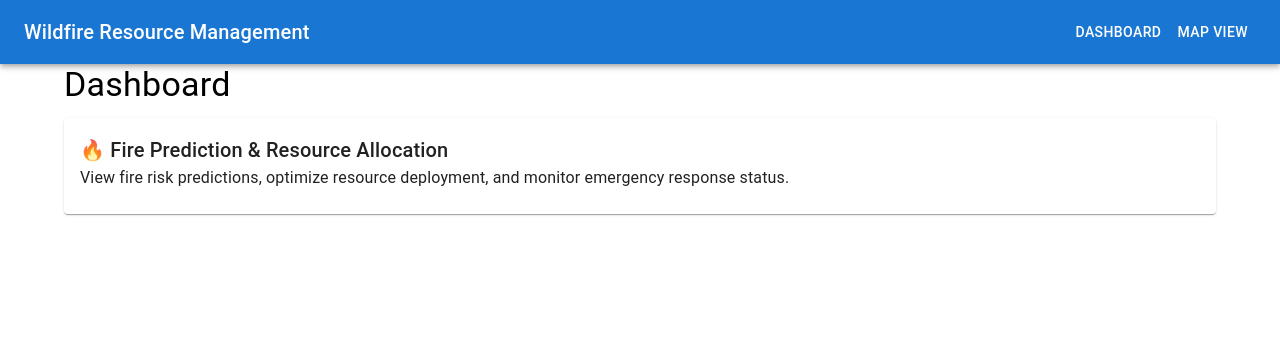
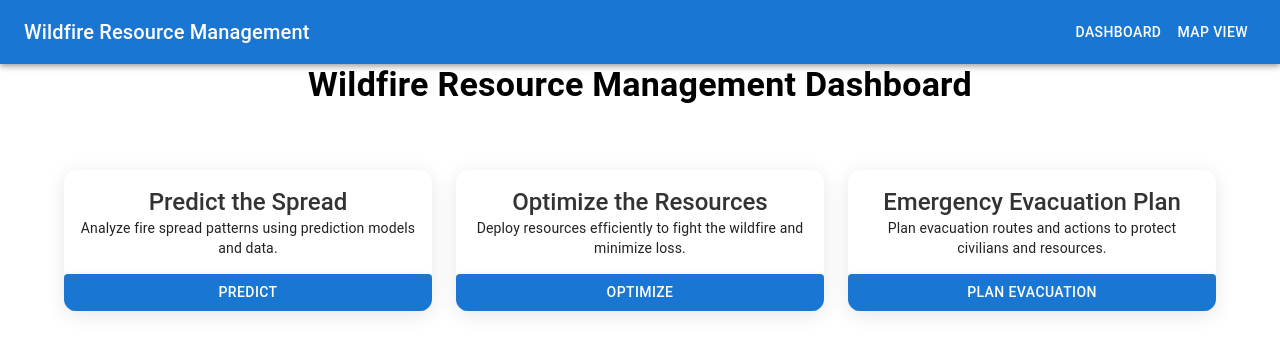
Before and after one commit to NehaSJ99/Wild-Fire-Resource-Management-Optimization, a React (Create React App) app in the folder frontend-new/: page / in a window 1280 px wide. Shown: the top 354 px of the page. Built offline with nearby package versions, Linux system fonts and the light colour scheme.

Commit message:
backend files added

```diff
--- a/frontend-new/src/components/Dashboard.js
+++ b/frontend-new/src/components/Dashboard.js
@@ -1,20 +1,128 @@
 import React from "react";
-import { Container, Typography, Card, CardContent } from "@mui/material";
+import { Container, Typography, Card, CardContent, Button, Grid, CardActionArea } from "@mui/material";
+import { styled } from "@mui/material/styles";
+import axios from "axios";
+
+// Styled Components for Cards
+const StyledCard = styled(Card)(({ theme }) => ({
+  height: "100%",
+  display: "flex",
+  flexDirection: "column",
+  boxShadow: "0px 4px 20px rgba(0, 0, 0, 0.1)",
+  borderRadius: "12px",
+}));
+
+const StyledCardContent = styled(CardContent)(({ theme }) => ({
+  flexGrow: 1,
+  textAlign: "center",
+}));
+
+const StyledButton = styled(Button)(({ theme }) => ({
+  marginTop: "auto",
+  backgroundColor: theme.palette.primary.main,
+  color: "#fff",
+  "&:hover": {
+    backgroundColor: theme.palette.primary.dark,
+  },
+}));
 
 const Dashboard = () => {
+  // Handle API request for Predicting the Spread
+  const handlePredictSpread = async () => {
+    try {
+      const response = await axios.post("http://localhost:5000/predict-spread");
+      alert(response.data.message);  // Handle the response
+    } catch (error) {
+      console.error("Error predicting spread:", error);
+      alert("Failed to predict the spread.");
+    }
+  };
+
+  // Handle API request for Optimizing Resources
+  const handleOptimizeResources = async () => {
+    try {
+      const response = await axios.post("http://localhost:5000/optimize-resources");
+      alert(response.data.message);  // Handle the response
+    } catch (error) {
+      console.error("Error optimizing resources:", error);
+      alert("Failed to optimize resources.");
+    }
+  };
+
+  // Handle API request for Emergency Evacuation Plan
+  const handleEvacuationPlan = async () => {
+    try {
+      const response = await axios.post("http://localhost:5000/emergency-evacuation");
+      alert(response.data.message);  // Handle the response
+    } catch (error) {
+      console.error("Error planning evacuation:", error);
+      alert("Failed to plan evacuation.");
+    }
+  };
+
   return (
     <Container>
-      <Typography variant="h4" gutterBottom>
-        Dashboard
+      <Typography variant="h4" gutterBottom align="center" sx={{ fontWeight: "bold" }}>
+        Wildfire Resource Management Dashboard
       </Typography>
-      <Card>
-        <CardContent>
-          <Typography variant="h6">🔥 Fire Prediction & Resource Allocation</Typography>
-          <Typography variant="body1">
-            View fire risk predictions, optimize resource deployment, and monitor emergency response status.
-          </Typography>
-        </CardContent>
-      </Card>
+      <Grid container spacing={3} justifyContent="center" alignItems="center" sx={{ marginTop: "40px" }}>
+        {/* Card 1: Predict the Spread */}
+        <Grid item xs={12} sm={4}>
+          <StyledCard>
+            <CardActionArea>
+              <StyledCardContent>
+                <Typography variant="h5" sx={{ fontSize: "24px", fontWeight: "500", color: "#333" }}>
+                  Predict the Spread
+                </Typography>
+                <Typography variant="body2">
+                  Analyze fire spread patterns using prediction models and data.
+                </Typography>
+              </StyledCardContent>
+            </CardActionArea>
+            <StyledButton variant="contained" onClick={handlePredictSpread}>
+              Predict
+            </StyledButton>
+          </StyledCard>
+        </Grid>
+
+        {/* Card 2: Optimize the Resources */}
+        <Grid item xs={12} sm={4}>
+          <StyledCard>
+            <CardActionArea>
+              <StyledCardContent>
+                <Typography variant="h5" sx={{ fontSize: "24px", fontWeight: "500", color: "#333" }}>
+                  Optimize the Resources
+                </Typography>
+                <Typography variant="body2">
+                  Deploy resources efficiently to fight the wildfire and minimize loss.
+                </Typography>
+              </StyledCardContent>
+            </CardActionArea>
+            <StyledButton variant="contained" onClick={handleOptimizeResources}>
+              Optimize
+            </StyledButton>
+          </StyledCard>
+        </Grid>
+
+        {/* Card 3: Emergency Evacuation Plan */}
+        <Grid item xs={12} sm={4}>
+          <StyledCard>
+            <CardActionArea>
+              <StyledCardContent>
+                <Typography variant="h5" sx={{ fontSize: "24px", fontWeight: "500", color: "#333" }}>
+                  Emergency Evacuation Plan
+                </Typography>
+                <Typography variant="body2">
+                  Plan evacuation routes and actions to protect civilians and resources.
+                </Typography>
+              </StyledCardContent>
+            </CardActionArea>
+            <StyledButton variant="contained" onClick={handleEvacuationPlan}>
+              Plan Evacuation
+            </StyledButton>
+          </StyledCard>
+        </Grid>
+      </Grid>
     </Container>
   );
 };
--- a/frontend-new/src/components/MapView.js
+++ b/frontend-new/src/components/MapView.js
@@ -1,13 +1,24 @@
 import React from "react";
 import { MapContainer, TileLayer, Marker, Popup } from "react-leaflet";
+import L from "leaflet";
 import "leaflet/dist/leaflet.css";
 
 const MapView = () => {
+  // Define a custom icon for the marker
+  const customIcon = new L.Icon({
+    iconUrl: "https://cdnjs.cloudflare.com/ajax/libs/leaflet/1.7.1/images/marker-icon.png",
+    iconSize: [25, 41], // Size of the icon
+    iconAnchor: [12, 41], // Point of the icon that will correspond to marker's location
+    popupAnchor: [1, -34], // Point from which the popup should open
+    shadowUrl: "https://cdnjs.cloudflare.com/ajax/libs/leaflet/1.7.1/images/marker-shadow.png",
+    shadowSize: [41, 41], // Size of the shadow
+  });
+
   return (
     <div style={{ height: "90vh", width: "100%" }}>
       <MapContainer center={[37.7749, -122.4194]} zoom={6} style={{ height: "100%", width: "100%" }}>
         <TileLayer url="https://{s}.tile.openstreetmap.org/{z}/{x}/{y}.png" />
-        <Marker position={[37.7749, -122.4194]}>
+        <Marker position={[37.7749, -122.4194]} icon={customIcon}>
           <Popup>🔥 Wildfire Alert: San Francisco</Popup>
         </Marker>
       </MapContainer>
```
